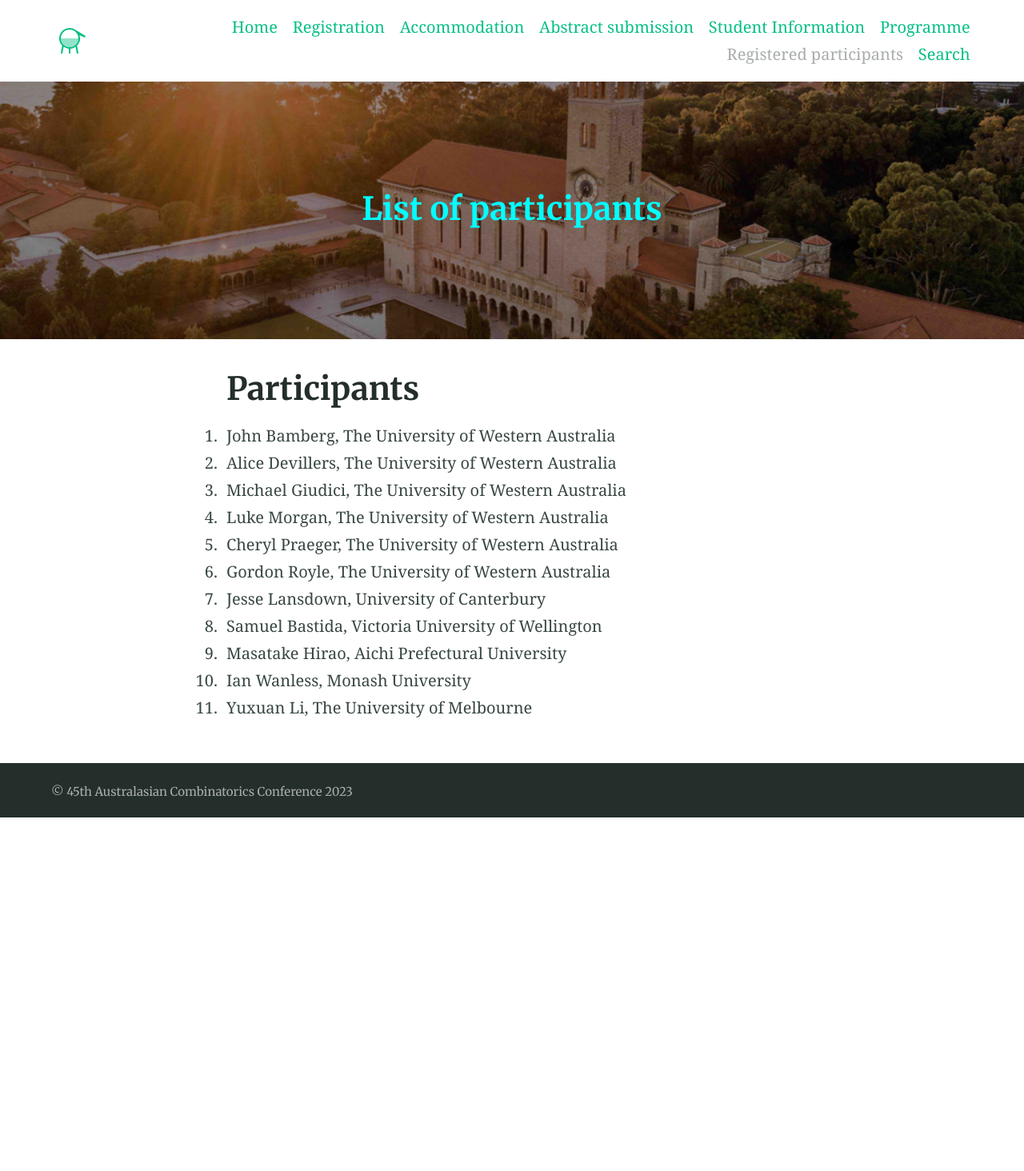
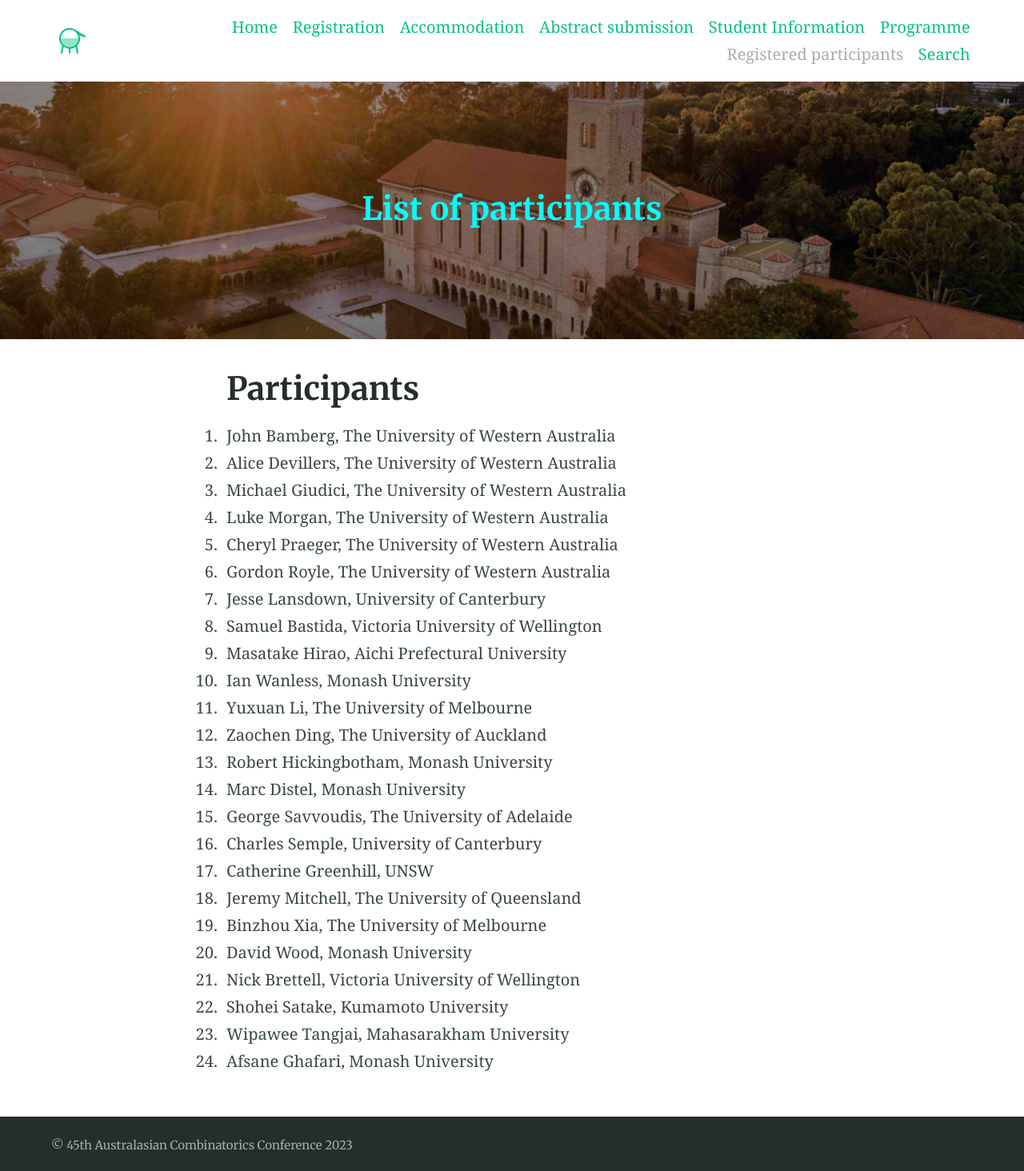
Before and after one commit to 45ACC/45ACC.github.io, a Jekyll site: the page built from participants.md, in a window 1280 px wide. Shown: the whole page at 80% size. Built offline with Jekyll 4.4.1, drawn with Linux system fonts in a browser that asks for light colours; before the commit the page ends 1022 px from its top, so only the background shows below that.

Commit message:
Update participants.md

```diff
--- a/participants.md
+++ b/participants.md
@@ -18,3 +18,16 @@ aside: false
 9. Masatake Hirao, Aichi Prefectural University
 10. Ian Wanless, Monash University
 11. Yuxuan Li, The University of Melbourne
+12. Zaochen Ding, The University of Auckland
+13. Robert Hickingbotham, Monash University
+14. Marc Distel, Monash University
+15. George Savvoudis, The University of Adelaide
+16. Charles Semple, University of Canterbury
+17. Catherine Greenhill, UNSW
+18. Jeremy Mitchell, The University of Queensland
+19. Binzhou Xia, The University of Melbourne
+20. David Wood, Monash University
+21. Nick Brettell, Victoria University of Wellington
+22. Shohei Satake, Kumamoto University
+23. Wipawee Tangjai, Mahasarakham University
+24. Afsane Ghafari, Monash University
```
